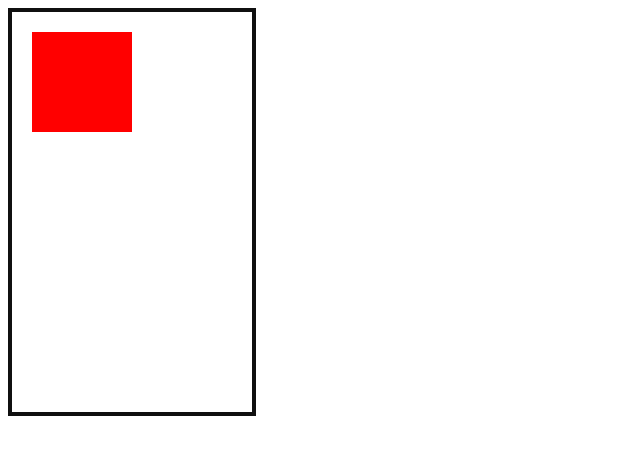
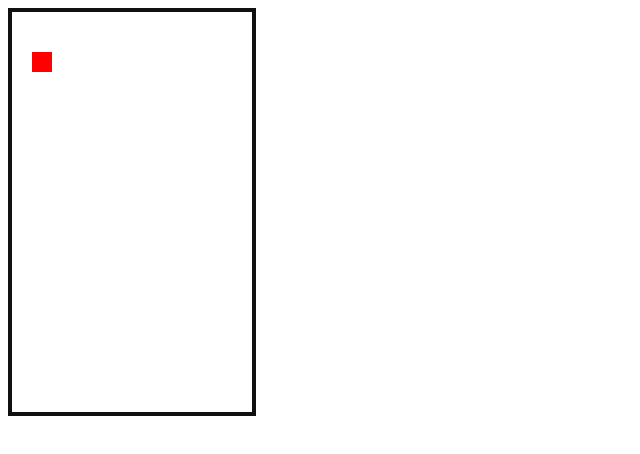
Before and after one commit to vamo89/functional-tetris-js, a website with bundled scripts: page index.html in a window 1280 px wide. Shown: the whole page, without its empty margins (0-640 px from the left). Built offline with nearby package versions, Linux system fonts and the light colour scheme.

Commit message:
Creating matrix and drawing based on that

```diff
--- a/index.html
+++ b/index.html
@@ -4,6 +4,6 @@
     </head>
     <body>
         <canvas id="tetris-canvas" width="240" height="400" style="border:4px solid #101010;" />
-        <script src="index.js" type="text/javascript"></script>
+        <script src="bundle.js" type="text/javascript"></script>
     </body>
 </html>
--- a/index.js
+++ b/index.js
@@ -1,4 +1,21 @@
+const tetris = require('./lib/tetris')
+
 const ctx = document.getElementById('tetris-canvas').getContext('2d')
+ctx.scale(20, 20)
+ctx.fillStyle = 'red'
 
-ctx.fillStyle = 'red'
-ctx.fillRect(20, 20, 100, 100)
+const maxWidth = 12
+const maxHeight = 20
+const matrix = tetris.clearMatrix(maxWidth, maxHeight)
+
+matrix[2][1] = 1
+
+draw(ctx, matrix)
+
+function draw (ctx, matrix) {
+  matrix.forEach((row, y) =>
+    row.forEach((value, x) => {
+      if (value) { ctx.fillRect(x, y, 1, 1) }
+    })
+  )
+}
--- a/lib/tetris.js
+++ b/lib/tetris.js
@@ -1 +1,26 @@
-module.exports = () => 'Tetris!'
+module.exports = {
+  clearMatrix: function (width, height) {
+    return [
+            [0, 0, 0, 0, 0, 0, 0, 0, 0, 0, 0, 0],
+            [0, 0, 0, 0, 0, 0, 0, 0, 0, 0, 0, 0],
+            [0, 0, 0, 0, 0, 0, 0, 0, 0, 0, 0, 0],
+            [0, 0, 0, 0, 0, 0, 0, 0, 0, 0, 0, 0],
+            [0, 0, 0, 0, 0, 0, 0, 0, 0, 0, 0, 0],
+            [0, 0, 0, 0, 0, 0, 0, 0, 0, 0, 0, 0],
+            [0, 0, 0, 0, 0, 0, 0, 0, 0, 0, 0, 0],
+            [0, 0, 0, 0, 0, 0, 0, 0, 0, 0, 0, 0],
+            [0, 0, 0, 0, 0, 0, 0, 0, 0, 0, 0, 0],
+            [0, 0, 0, 0, 0, 0, 0, 0, 0, 0, 0, 0],
+            [0, 0, 0, 0, 0, 0, 0, 0, 0, 0, 0, 0],
+            [0, 0, 0, 0, 0, 0, 0, 0, 0, 0, 0, 0],
+            [0, 0, 0, 0, 0, 0, 0, 0, 0, 0, 0, 0],
+            [0, 0, 0, 0, 0, 0, 0, 0, 0, 0, 0, 0],
+            [0, 0, 0, 0, 0, 0, 0, 0, 0, 0, 0, 0],
+            [0, 0, 0, 0, 0, 0, 0, 0, 0, 0, 0, 0],
+            [0, 0, 0, 0, 0, 0, 0, 0, 0, 0, 0, 0],
+            [0, 0, 0, 0, 0, 0, 0, 0, 0, 0, 0, 0],
+            [0, 0, 0, 0, 0, 0, 0, 0, 0, 0, 0, 0],
+            [0, 0, 0, 0, 0, 0, 0, 0, 0, 0, 0, 0]
+    ]
+  }
+}
--- a/package.json
+++ b/package.json
@@ -6,7 +6,7 @@
   "scripts": {
     "test": "ava",
     "lint": "standard",
-    "dev": "chokidar '**/*.js' -c 'standard && ava'"
+    "dev": "chokidar '**/*.js' -i bundle.js -c 'standard && ava && browserify index.js > bundle.js'"
   },
   "keywords": [],
   "author": "",
@@ -17,6 +17,7 @@
   ],
   "devDependencies": {
     "ava": "^0.19.1",
+    "browserify": "^14.3.0",
     "chokidar-cli": "^1.2.0",
     "precommit-hook": "^3.0.0",
     "standard": "^10.0.2"
```
Also changed, not shown: test/tetris.test.js (+25 -2 lines), 1 other file.
